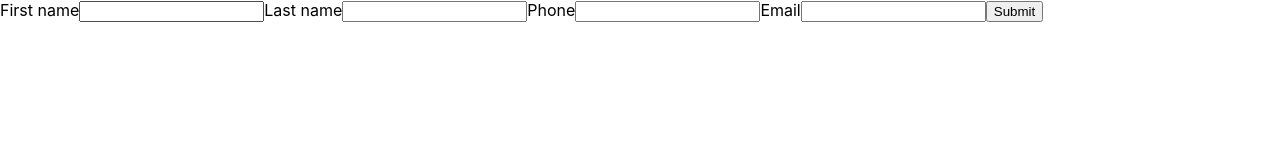
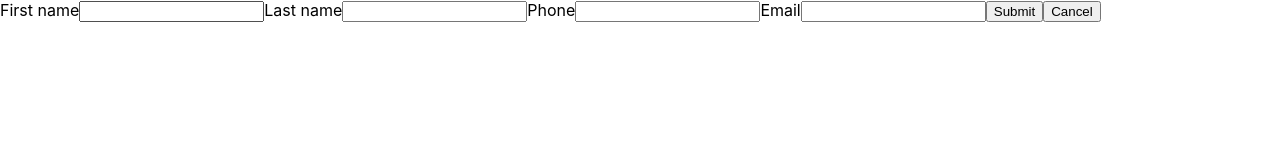
Before and after one commit to yerincha/contact-list, a React (Create React App) app: page /edit in a window 1280 px wide. Shown: the top 160 px of the page. Built offline with nearby package versions, Linux system fonts and the light colour scheme.

Commit message:
Implement handleCancelClick and cancel button on edit page

```diff
--- a/src/pages/edit/index.jsx
+++ b/src/pages/edit/index.jsx
@@ -25,6 +25,13 @@ export default function Edit({ list, contact, setList }) {
     );
   };
 
+  const handleCancelClick = (e) => {
+    e.preventDefault();
+    setEditedContact({
+      ...contact,
+    });
+  };
+
   return (
     <form onSubmit={handleSubmit}>
       <label>
@@ -49,6 +56,7 @@ export default function Edit({ list, contact, setList }) {
         <input type="text" name="email" value={editedContact.email} onChange={handleChange} />
       </label>
       <input type="submit" value="Submit" />
+      <input type="button" value="Cancel" onClick={handleCancelClick} />
     </form>
   );
 }
```
